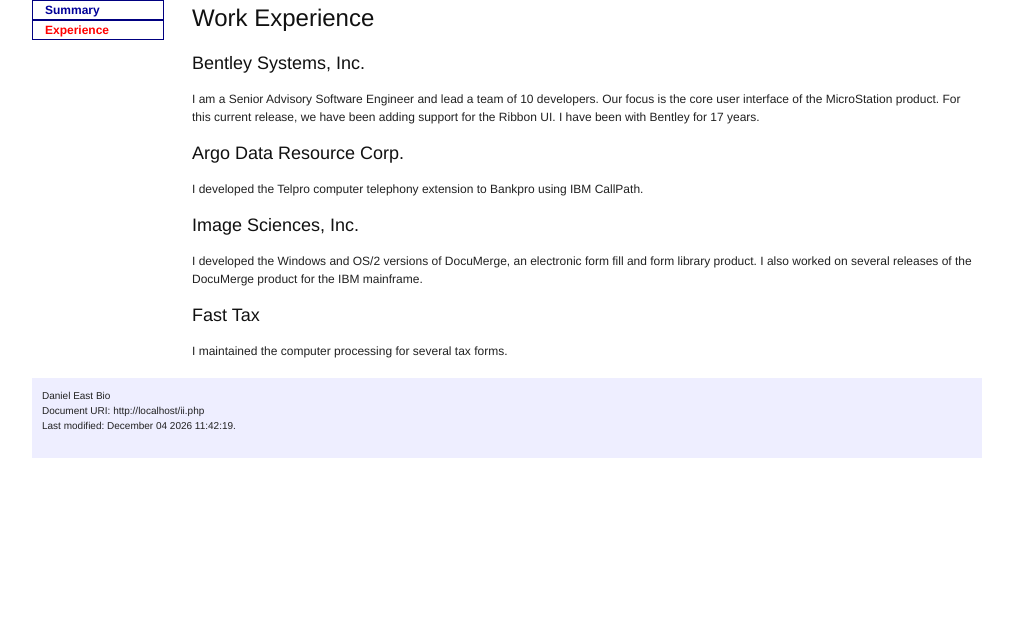
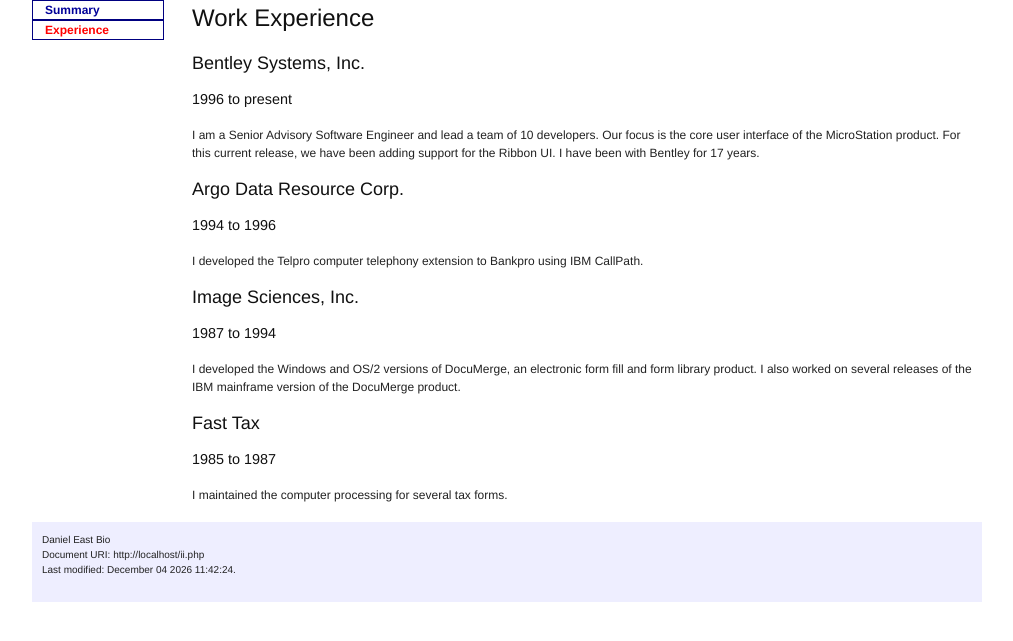
Before and after one commit to daneast915/p1.calendarte.biz, a PHP site: page /ii.php in a window 1280 px wide. Shown: the part 110-751 px from the top of the page, without its empty margins (133-1146 px from the left). Run offline with PHP 8.4, Linux system fonts and the light colour scheme; data that the repository does not hold is empty; some libraries are stand-ins or nearby versions.

Commit message:
Minor updates to ii and index

```diff
--- a/ii.php
+++ b/ii.php
@@ -17,21 +17,25 @@
   <div id="main" class="span-20 last">
     <h2>Work Experience</h2>
     <h3>Bentley Systems, Inc.</h3>
+    <h4>1996 to present</h4>
     <p>
 		I am a Senior Advisory Software Engineer and lead a team of 10 developers.  Our focus is the core user interface
 		of the MicroStation product.  For this current release, we have been adding support for the Ribbon UI.
 		I have been with Bentley for 17 years.
 	</p>
     <h3>Argo Data Resource Corp.</h3>
+    <h4>1994 to 1996</h4>
     <p>
 		I developed the Telpro computer telephony extension to Bankpro using IBM CallPath.
 	</p>
     <h3>Image Sciences, Inc.</h3>
+    <h4>1987 to 1994</h4>
     <p>
 		I developed the Windows and OS/2 versions of DocuMerge, an electronic form fill and form library product.
-		I also worked on several releases of the DocuMerge product for the IBM mainframe.
+		I also worked on several releases of the IBM mainframe version of the DocuMerge product.
 	</p>
     <h3>Fast Tax</h3>
+    <h4>1985 to 1987</h4>
     <p>
 		I maintained the computer processing for several tax forms.
 	</p>
--- a/index.php
+++ b/index.php
@@ -27,7 +27,7 @@
 		I am a singer and a runner.  I have sung with numerous choirs, including the
 		Philadelphia Singers Chorale,
 		Princeton Singers,
-		Dallas Symphony and
+		Dallas Symphony Chorus and
 		Wheatland Chorale.
 		I have run 5 marathons and also did the 2006 Lake Placid Ironman.
 	</p>
```
